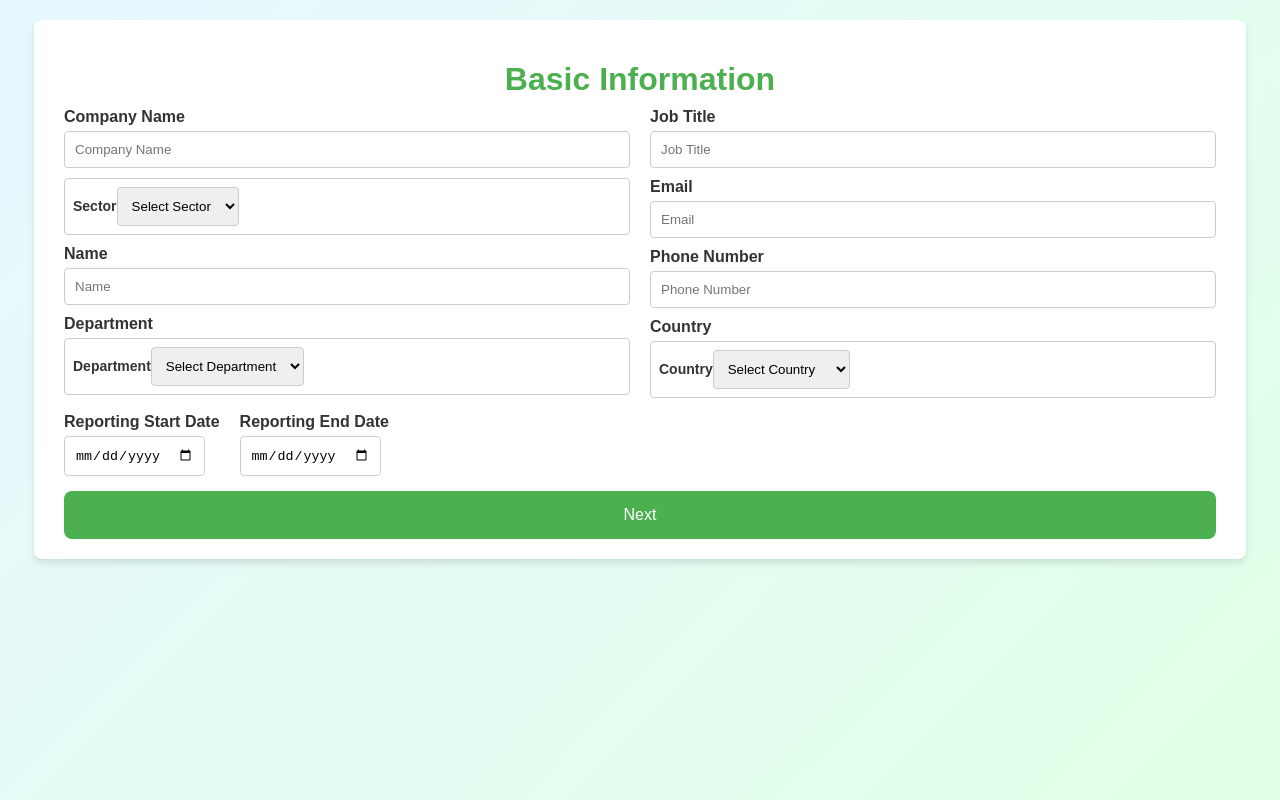
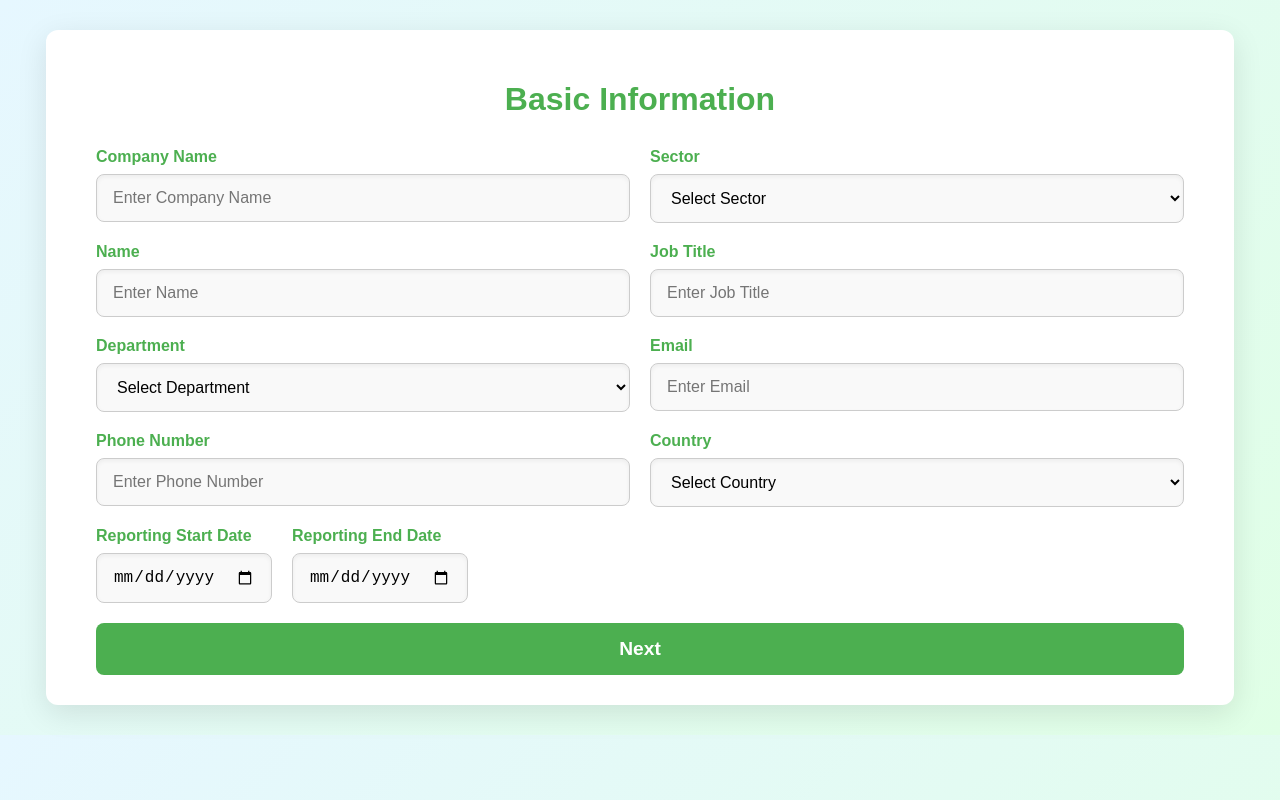
Before and after one commit to anilacumant/SustainabilityAgentFrontend, a React (Create React App) app: page /page1 in a window 1280 px wide. Built offline with nearby package versions, Linux system fonts and the light colour scheme.

Commit message:
Design changes form

```diff
--- a/src/components/Page1/BasicInfoForm.jsx
+++ b/src/components/Page1/BasicInfoForm.jsx
@@ -1,7 +1,5 @@
 import React, { useState } from "react";
 import { useNavigate } from "react-router-dom";
-import Dropdown from "./Dropdown";
-import DatePicker from "./DatePicker";
 import "./styles.css";
 
 const BasicInfoForm = () => {
@@ -31,106 +29,121 @@ const BasicInfoForm = () => {
     <div className="form-container">
       <h1>Basic Information</h1>
       <form className="basic-info-form" onSubmit={handleSubmit}>
-        <div className="form-grid">
-          {/* Left Column */}
-          <div className="form-column">
+        {/* Row 1: Company Name and Sector */}
         <div className="form-group">
           <label>Company Name</label>
           <input
             type="text"
-                placeholder="Company Name"
+            placeholder="Enter Company Name"
             value={formData.companyName}
             onChange={(e) => setFormData({ ...formData, companyName: e.target.value })}
           />
         </div>
         <div className="form-group">
-              <Dropdown
-                label="Sector"
-                options={["Technology", "Finance", "Energy"]}
+          <label>Sector</label>
+          <select
             value={formData.sector}
-                onChange={(value) => setFormData({ ...formData, sector: value })}
-              />
+            onChange={(e) => setFormData({ ...formData, sector: e.target.value })}
+          >
+            <option value="">Select Sector</option>
+            <option value="Technology">Technology</option>
+            <option value="Finance">Finance</option>
+            <option value="Energy">Energy</option>
+          </select>
         </div>
+
+        {/* Row 2: Name and Job Title */}
         <div className="form-group">
           <label>Name</label>
           <input
             type="text"
-                placeholder="Name"
+            placeholder="Enter Name"
             value={formData.name}
             onChange={(e) => setFormData({ ...formData, name: e.target.value })}
           />
         </div>
         <div className="form-group">
-              <label>Department</label>
-              <Dropdown
-                label="Department"
-                options={["HR", "Engineering", "Sales"]}
-                value={formData.department}
-                onChange={(value) => setFormData({ ...formData, department: value })}
-              />
-            </div>
-          </div>
-
-          {/* Right Column */}
-          <div className="form-column">
-            <div className="form-group">
           <label>Job Title</label>
           <input
             type="text"
-                placeholder="Job Title"
+            placeholder="Enter Job Title"
             value={formData.jobTitle}
             onChange={(e) => setFormData({ ...formData, jobTitle: e.target.value })}
           />
+        </div>
+
+        {/* Row 3: Department and Email */}
+        <div className="form-group">
+          <label>Department</label>
+          <select
+            value={formData.department}
+            onChange={(e) => setFormData({ ...formData, department: e.target.value })}
+          >
+            <option value="">Select Department</option>
+            <option value="HR">HR</option>
+            <option value="Engineering">Engineering</option>
+            <option value="Sales">Sales</option>
+          </select>
         </div>
         <div className="form-group">
           <label>Email</label>
           <input
             type="email"
-                placeholder="Email"
+            placeholder="Enter Email"
             value={formData.email}
             onChange={(e) => setFormData({ ...formData, email: e.target.value })}
           />
         </div>
+
+        {/* Row 4: Phone Number and Country */}
         <div className="form-group">
           <label>Phone Number</label>
           <input
             type="tel"
-                placeholder="Phone Number"
+            placeholder="Enter Phone Number"
             value={formData.phoneNumber}
             onChange={(e) => setFormData({ ...formData, phoneNumber: e.target.value })}
           />
         </div>
         <div className="form-group">
           <label>Country</label>
-              <Dropdown
-                label="Country"
-                options={countries}
+          <select
             value={formData.officeLocation}
-                onChange={(value) => setFormData({ ...formData, officeLocation: value })}
-              />
-            </div>
-          </div>
+            onChange={(e) => setFormData({ ...formData, officeLocation: e.target.value })}
+          >
+            <option value="">Select Country</option>
+            {countries.map((country) => (
+              <option key={country} value={country}>
+                {country}
+              </option>
+            ))}
+          </select>
         </div>
 
-        {/* Full-width Section */}
-        <div className="form-dates">
+        {/* Row 5: Dates */}
+        <div className="inline-group">
           <div className="form-group">
             <label>Reporting Start Date</label>
-            <DatePicker
+            <input
+              type="date"
               value={formData.startDate}
-              onChange={(date) => setFormData({ ...formData, startDate: date })}
+              onChange={(e) => setFormData({ ...formData, startDate: e.target.value })}
             />
           </div>
           <div className="form-group">
             <label>Reporting End Date</label>
-            <DatePicker
+            <input
+              type="date"
               value={formData.endDate}
-              onChange={(date) => setFormData({ ...formData, endDate: date })}
+              onChange={(e) => setFormData({ ...formData, endDate: e.target.value })}
             />
           </div>
         </div>
 
-        <button type="submit" className="submit-button">Next</button>
+        {/* Submit Button */}
+        <button type="submit" className="submit-button">
+          Next
+        </button>
       </form>
     </div>
   );
--- a/src/components/Page1/styles.css
+++ b/src/components/Page1/styles.css
@@ -1,106 +1,111 @@
+/* General body styles */
 body {
-  font-family: Arial, sans-serif;
+  font-family: 'Poppins', Arial, sans-serif;
   margin: 0;
   padding: 0;
-  background: linear-gradient(to right, #d9f9d9, #e6e6e6);
+  background: linear-gradient(to right, #dfffe0, #e3f5fc);
   color: #333;
 }
 
+/* Form container styling */
 .form-container {
-  max-width: 90%;
-  margin: 20px auto; /* Reduced vertical space */
+  width: 85%;
+  max-width: 1400px;
+  margin: 30px auto;
   background: #fff;
-  padding: 20px 30px;
-  border-radius: 8px;
-  box-shadow: 0 4px 6px rgba(0, 0, 0, 0.1);
+  padding: 30px 50px;
+  border-radius: 12px;
+  box-shadow: 0 8px 30px rgba(0, 0, 0, 0.1);
 }
 
+/* Title styling */
 h1 {
   text-align: center;
+  font-size: 2rem;
   color: #4caf50;
-  margin-bottom: 10px; /* Reduced spacing below the title */
+  margin-bottom: 30px;
+  font-weight: bold;
 }
 
+/* Form layout */
 .basic-info-form {
-  display: flex;
-  flex-direction: column;
-  gap: 15px; /* Reduced gap between sections */
+  display: grid;
+  grid-template-columns: repeat(2, 1fr); /* Two-column layout */
+  gap: 20px; /* Spacing between fields */
 }
 
-.form-grid {
-  display: flex;
-  justify-content: space-between;
-  gap: 20px;
+/* Full-width row for specific fields */
+.full-width {
+  grid-column: span 2;
 }
 
-.form-column {
-  flex: 1;
+/* Inline row for dates */
+.inline-group {
   display: flex;
-  flex-direction: column;
-  gap: 10px; /* Reduced gap between form groups */
+  gap: 20px; /* Add spacing between the date fields */
+  align-items: center;
+  width: 100%;
 }
 
+/* Input group */
 .form-group {
   display: flex;
   flex-direction: column;
 }
 
 label {
+  font-size: 1rem;
   font-weight: bold;
-  margin-bottom: 5px;
+  margin-bottom: 8px;
+  color: #4caf50;
 }
 
-input, select {
-  padding: 10px;
-  border: 1px solid #ccc;
-  border-radius: 4px;
+/* Input and dropdown styling */
+input,
+select {
+  padding: 14px 16px;
+  font-size: 1rem;
+  border: 1.5px solid #ccc;
+  border-radius: 8px;
+  background: #f9f9f9;
+  transition: all 0.3s ease;
+  box-shadow: inset 0 2px 4px rgba(0, 0, 0, 0.05);
 }
 
+input:focus,
+select:focus {
+  border-color: #4caf50;
+  box-shadow: 0 0 8px rgba(76, 175, 80, 0.4);
+  outline: none;
+}
+
+/* Button styling */
 button.submit-button {
+  width: 100%;
   padding: 15px;
-  background-color: #4caf50;
+  background: #4caf50;
   color: white;
   border: none;
   border-radius: 8px;
+  font-size: 1.2rem;
+  font-weight: bold;
   cursor: pointer;
-  font-size: 16px;
   transition: all 0.3s ease;
+  grid-column: span 2;
 }
 
 button.submit-button:hover {
-  background-color: #45a049;
-  box-shadow: 0 4px 10px rgba(0, 0, 0, 0.2);
+  background: #388e3c;
+  box-shadow: 0 4px 10px rgba(76, 175, 80, 0.3);
 }
 
-.form-dates {
-  display: flex;
-  gap: 20px;
-}
-
-.date-picker {
-  flex: 1;
-}
-
-/* Adjust bottom spacing */
-body {
-  display: flex;
-  flex-direction: column;
-  min-height: 100vh;
-}
-
-footer {
-  margin-top: auto;
-  padding: 10px 0;
-  text-align: center;
-  font-size: 14px;
-}
-
+/* Responsive styles */
 @media (max-width: 768px) {
-  .form-grid {
-    flex-direction: column;
+  .basic-info-form {
+    grid-template-columns: 1fr;
   }
 
-  .form-column {
-    width: 100%;
+  .inline-group {
+    flex-direction: column; /* Stack the date fields on smaller screens */
   }
 }
```
Lines whose indentation alone changed are shown as unchanged.
